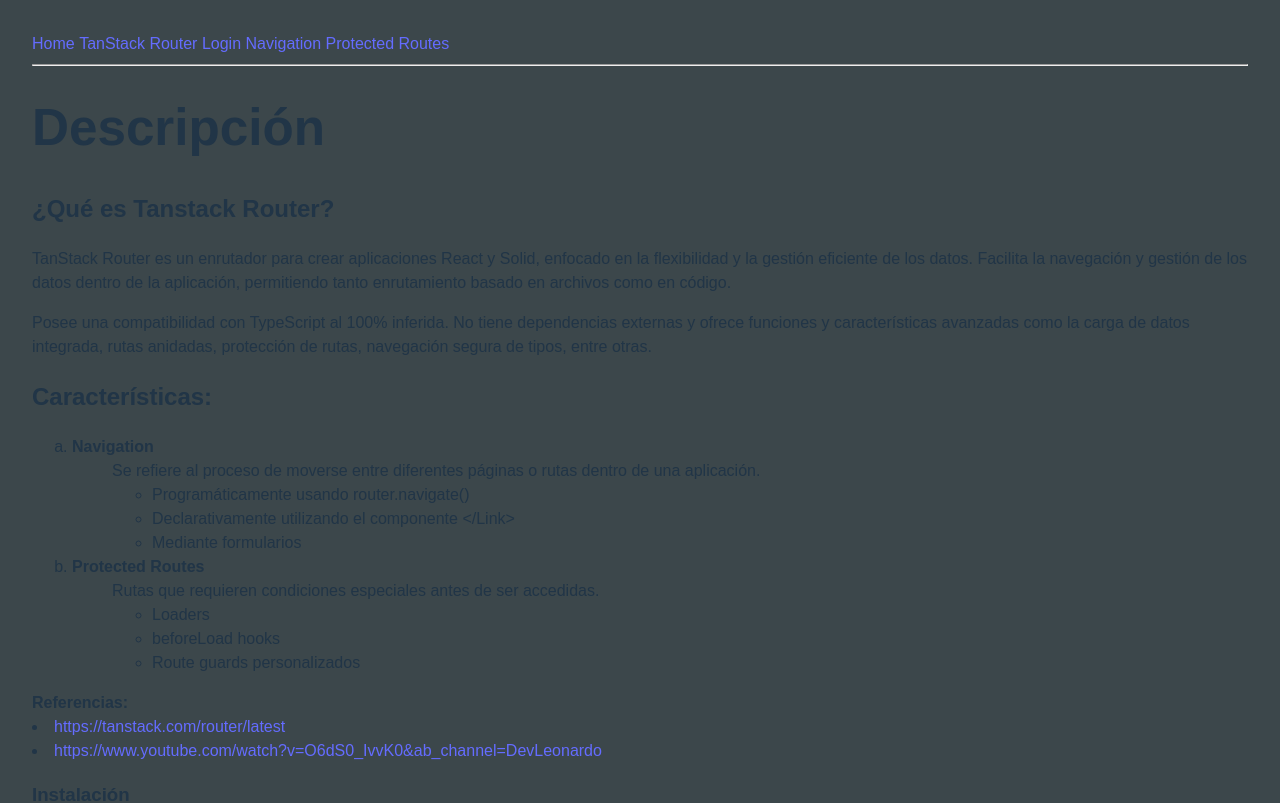
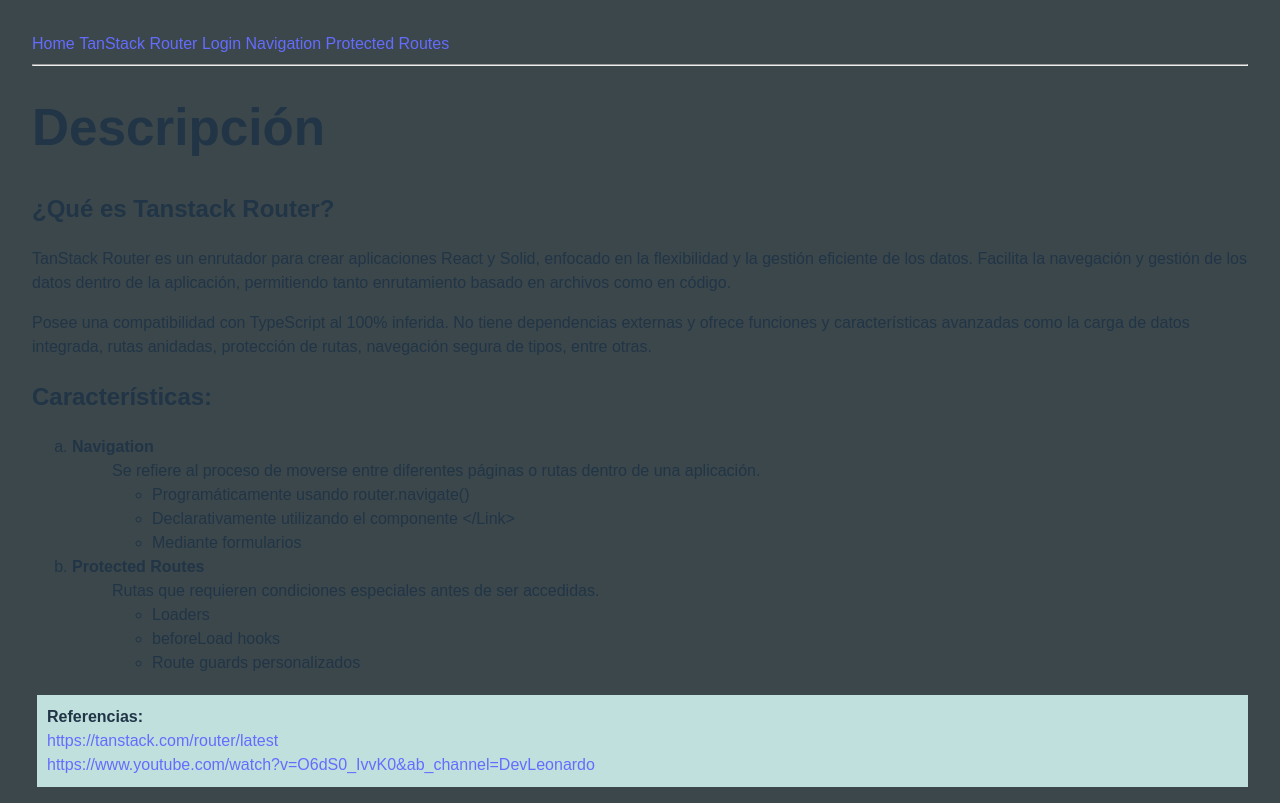
Before and after one commit to FranderCarrillo/tanstack-router-binarios, a React (Vite) app: page /tanstackRoute in a window 1280 px wide. Shown: the top 803 px of the page. Built offline with nearby package versions, Linux system fonts and the light colour scheme.

Commit message:
carpeta-api

```diff
--- a/src/components/navigationInfo.css
+++ b/src/components/navigationInfo.css
@@ -77,6 +77,15 @@
     margin-top: 1rem;
   }
 
+  .references {
+    background-color: #c0e0deff;
+    padding: 10px;
+    border-left: 5px solid #3c474bff;
+    margin: 20px 0;
+    list-style: none;
+    text-align: left;
+}
+
 
   .morado {
     color: #c792ea;
```
Also changed, not shown: src/components/ProtectedRoutesInfo.tsx (+22 -2 lines).
